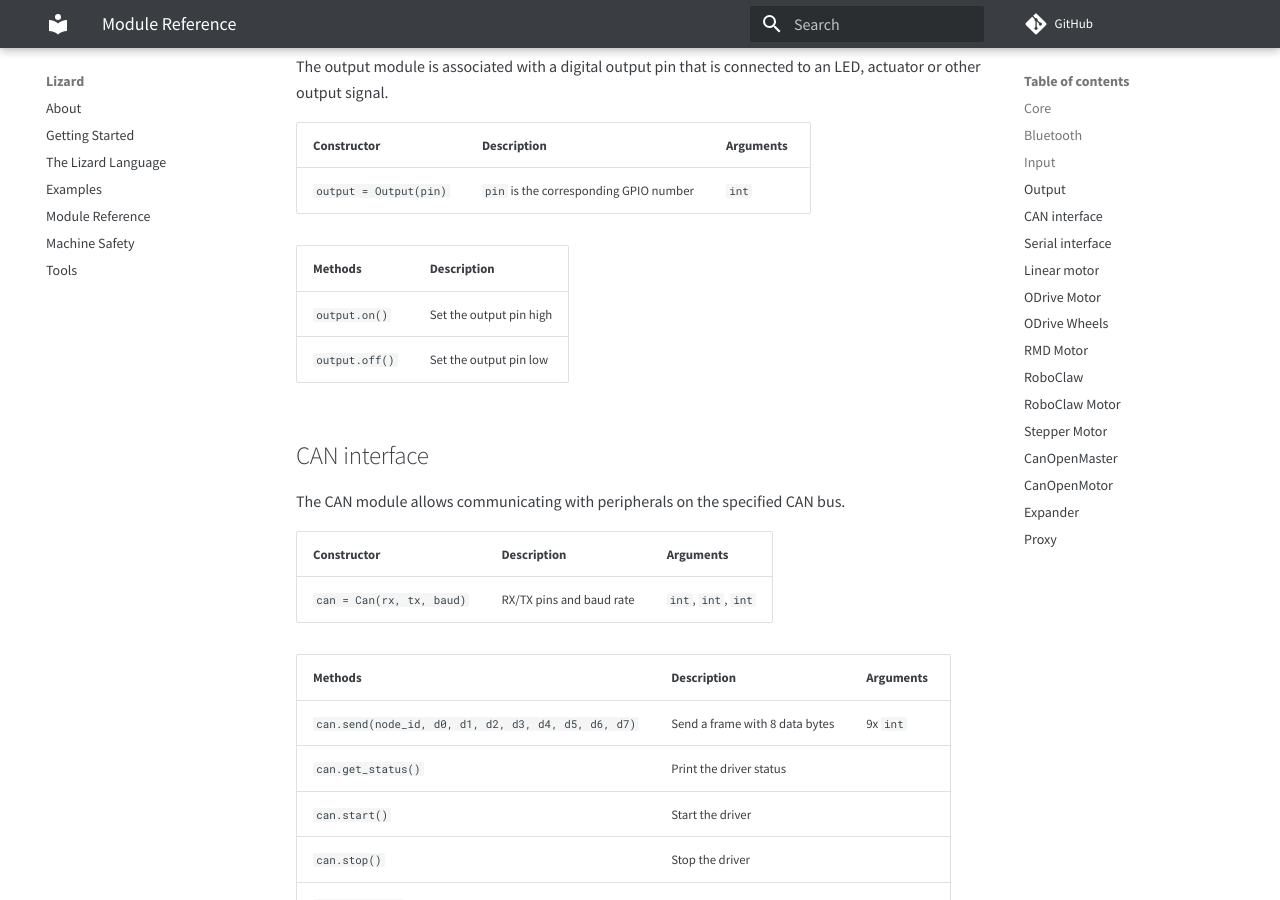
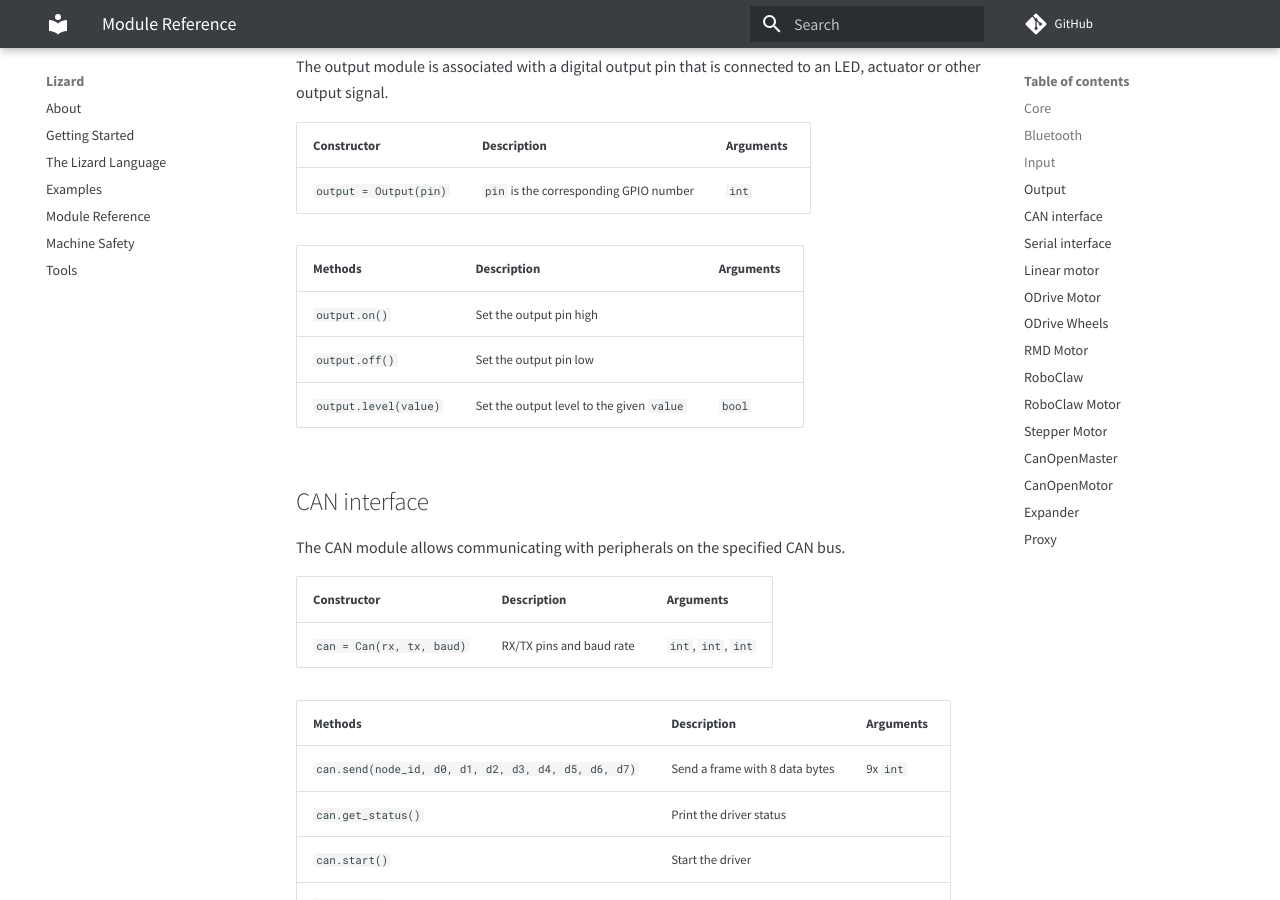
Before and after one commit to zauberzeug/lizard, an MkDocs documentation site: the page built from docs/module_reference.md, in a window 1280 px wide and 900 px high, scrolled down 2373 px. Built offline with MkDocs 1.6.1 and Material for MkDocs 9.7.7, drawn with Linux system fonts in a browser that asks for light colours; comment, search, counter and statistics services are not loaded.

Commit message:
introduce output.level() method

```diff
--- a/docs/module_reference.md
+++ b/docs/module_reference.md
@@ -74,10 +74,11 @@ The output module is associated with a digital output pin that is connected to a
 | ---------------------- | -------------------------------------- | --------- |
 | `output = Output(pin)` | `pin` is the corresponding GPIO number | `int`     |
 
-| Methods        | Description             |
-| -------------- | ----------------------- |
-| `output.on()`  | Set the output pin high |
-| `output.off()` | Set the output pin low  |
+| Methods               | Description                               | Arguments |
+| --------------------- | ----------------------------------------- | --------- |
+| `output.on()`         | Set the output pin high                   |           |
+| `output.off()`        | Set the output pin low                    |           |
+| `output.level(value)` | Set the output level to the given `value` | `bool`    |
 
 ## CAN interface
 
@@ -317,16 +318,16 @@ The CanOpenMotor module implements a subset of commands necessary to control a m
 | ------------------------------------ | ------------------------------- | ------------------- |
 | `motor = CanOpenMotor(can, node_id)` | CAN module and node ID (1..127) | `CAN module`, `int` |
 
-| Methods                           | Description                                                                                 | Arguments |
-| --------------------------------- | ------------------------------------------------------------------------------------------- | --------- |
-| `motor.enter_pp_mode(velo)`       | Set 402 operating mode to profile position, halt off, and target velocity to `velo`         | `int`     |
-| `motor.enter_pv_mode()`           | Set 402 operating mode to profile velocity, halt on, and target velocity to `velo`          | `int`     |
-| `motor.set_target_position(pos)`  | Set target position to `pos` (signed). [pp mode]                                            | `int`     |
-| `motor.commit_target_position()`  | Instruct motor to move to previously set target position. [pp mode]                         |           |
-| `motor.set_target_velocity(velo)` | Set target velocity to `velo`. Absolute for pp mode, signed for pv mode                     | `int`     |
-| `motor.set_ctrl_halt(mode)`       | Latches / resets the "halt" bit and sends the updated control word to the node              | `bool`    |
-| `motor.set_ctrl_enable(mode)`     | Latches / resets the "enable operation" bit and sends an updated control word to the node   | `bool`    |
-| `motor.sdo_read(index)`           | Performs an SDO read at index `index` and sub index `0x00`                                  | `int`     |
+| Methods                           | Description                                                                               | Arguments |
+| --------------------------------- | ----------------------------------------------------------------------------------------- | --------- |
+| `motor.enter_pp_mode(velo)`       | Set 402 operating mode to profile position, halt off, and target velocity to `velo`       | `int`     |
+| `motor.enter_pv_mode()`           | Set 402 operating mode to profile velocity, halt on, and target velocity to `velo`        | `int`     |
+| `motor.set_target_position(pos)`  | Set target position to `pos` (signed). [pp mode]                                          | `int`     |
+| `motor.commit_target_position()`  | Instruct motor to move to previously set target position. [pp mode]                       |           |
+| `motor.set_target_velocity(velo)` | Set target velocity to `velo`. Absolute for pp mode, signed for pv mode                   | `int`     |
+| `motor.set_ctrl_halt(mode)`       | Latches / resets the "halt" bit and sends the updated control word to the node            | `bool`    |
+| `motor.set_ctrl_enable(mode)`     | Latches / resets the "enable operation" bit and sends an updated control word to the node | `bool`    |
+| `motor.sdo_read(index)`           | Performs an SDO read at index `index` and sub index `0x00`                                | `int`     |
 
 | Properties              | Description                                              | Data type |
 | ----------------------- | -------------------------------------------------------- | --------- |
```
Also changed, not shown: 1 other file.
